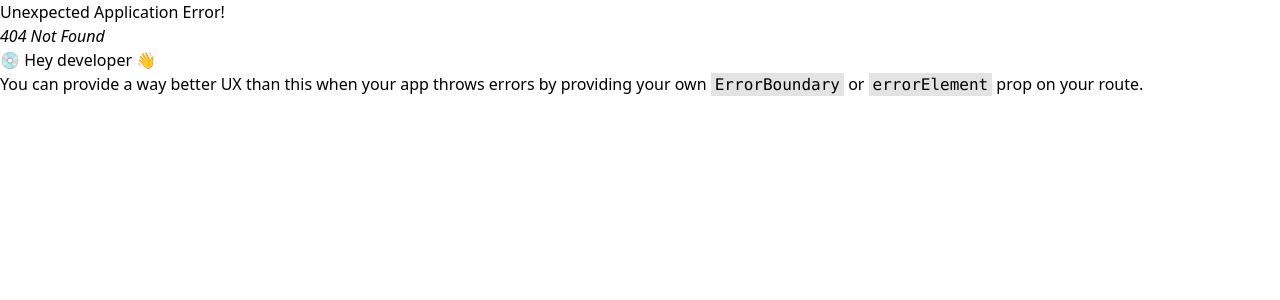
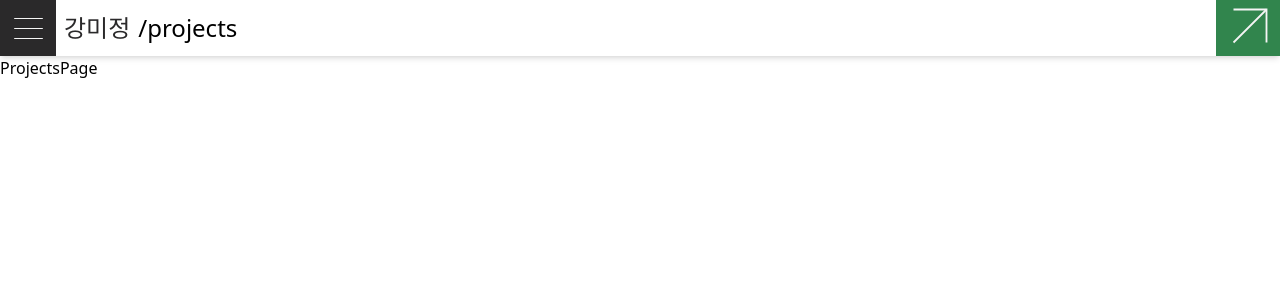
Before and after one commit to snakechickensoup/portfolio, a React (Vite) app: page /projects in a window 1280 px wide. Before the commit this address had no page. Shown: the top 300 px of the page. Built offline with nearby package versions, Linux system fonts and the light colour scheme.

Commit message:
add projects page router

```diff
--- /dev/null
+++ b/src/pages/projects/ProjectsPage.tsx
@@ -0,0 +1,5 @@
+const ProjectsPage = () => {
+  return <main className='h-main'>ProjectsPage</main>;
+};
+
+export default ProjectsPage;
--- a/src/router.tsx
+++ b/src/router.tsx
@@ -3,6 +3,7 @@ import App from './App';
 import AboutPage from 'pages/about/AboutPage';
 import MainPage from 'pages/main/MainPage';
 import WorksPage from 'pages/works/WorksPage';
+import ProjectsPage from 'pages/projects/ProjectsPage';
 
 const router = createBrowserRouter([
   {
@@ -12,6 +13,7 @@ const router = createBrowserRouter([
       { index: true, element: <MainPage /> },
       { path: '/about', element: <AboutPage /> },
       { path: '/works', element: <WorksPage /> },
+      { path: '/projects', element: <ProjectsPage /> },
     ],
   },
 ]);
```
